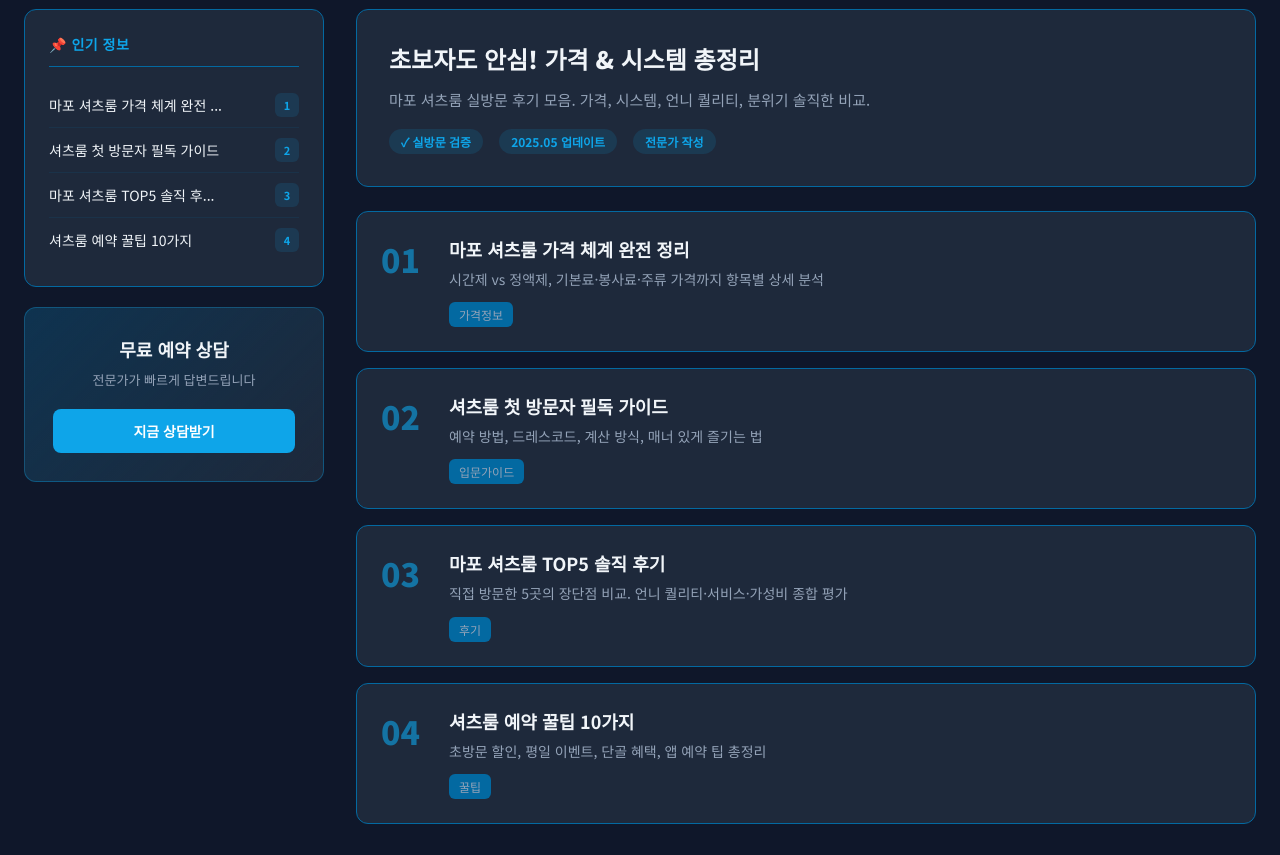
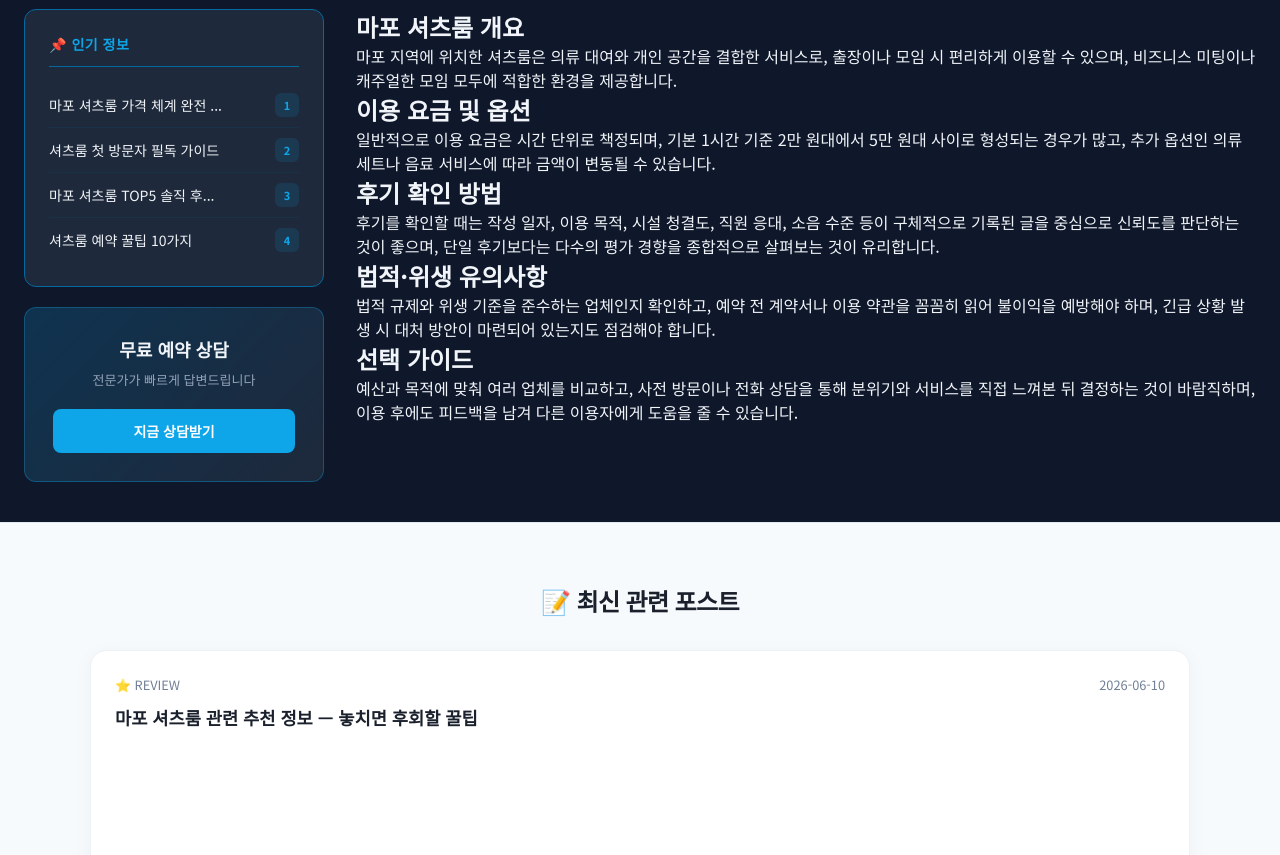
Before and after one commit to tidalhss-star/bp-sf-t3-1779642675702-364, a plain HTML site: page index.html in a window 1280 px wide. Shown: the part 340-1195 px from the top of the page. Drawn offline with Linux system fonts and the light colour scheme.

Commit message:
fix: 프롬프트 유출·한자 조각·반복 파손 제거 (1 files)

```diff
--- a/index.html
+++ b/index.html
@@ -92,62 +92,17 @@ footer{border-top:1px solid #0369a1;padding:24px 32px;text-align:center;color:#9
     </div>
   </aside>
   <main class="main-article">
-    <div class="article-header">
-      <h2>초보자도 안심! 가격 &amp; 시스템 총정리</h2>
-      <p>마포 셔츠룸 실방문 후기 모음. 가격, 시스템, 언니 퀄리티, 분위기 솔직한 비교.</p>
-      <div class="article-meta">
-        <span class="meta-tag">✓ 실방문 검증</span>
-        <span class="meta-tag">2025.05 업데이트</span>
-        <span class="meta-tag">전문가 작성</span>
-      </div>
-    </div>
-    <div class="item-card">
-        <div class="item-rank">01</div>
-        <div class="item-content">
-          <div class="item-name">마포 셔츠룸 가격 체계 완전 정리</div>
-          <div class="item-desc">시간제 vs 정액제, 기본료·봉사료·주류 가격까지 항목별 상세 분석</div>
-          <div class="item-tags">
-            <span class="tag">가격정보</span>
-
-
-          </div>
-        </div>
-      </div><div class="item-card">
-        <div class="item-rank">02</div>
-        <div class="item-content">
-          <div class="item-name">셔츠룸 첫 방문자 필독 가이드</div>
-          <div class="item-desc">예약 방법, 드레스코드, 계산 방식, 매너 있게 즐기는 법</div>
-          <div class="item-tags">
-            <span class="tag">입문가이드</span>
-
-
-          </div>
-        </div>
-      </div><div class="item-card">
-        <div class="item-rank">03</div>
-        <div class="item-content">
-          <div class="item-name">마포 셔츠룸 TOP5 솔직 후기</div>
-          <div class="item-desc">직접 방문한 5곳의 장단점 비교. 언니 퀄리티·서비스·가성비 종합 평가</div>
-          <div class="item-tags">
-            <span class="tag">후기</span>
-
-
-          </div>
-        </div>
-      </div><div class="item-card">
-        <div class="item-rank">04</div>
-        <div class="item-content">
-          <div class="item-name">셔츠룸 예약 꿀팁 10가지</div>
-          <div class="item-desc">초방문 할인, 평일 이벤트, 단골 혜택, 앱 예약 팁 총정리</div>
-          <div class="item-tags">
-            <span class="tag">꿀팁</span>
-
-
-          </div>
-        </div>
-      </div>
-
-  </main>
+<h2>마포 셔츠룸 개요</h2>
+<p>마포 지역에 위치한 셔츠룸은 의류 대여와 개인 공간을 결합한 서비스로, 출장이나 모임 시 편리하게 이용할 수 있으며, 비즈니스 미팅이나 캐주얼한 모임 모두에 적합한 환경을 제공합니다.</p>
+<h2>이용 요금 및 옵션</h2>
+<p>일반적으로 이용 요금은 시간 단위로 책정되며, 기본 1시간 기준 2만 원대에서 5만 원대 사이로 형성되는 경우가 많고, 추가 옵션인 의류 세트나 음료 서비스에 따라 금액이 변동될 수 있습니다.</p>
+<h2>후기 확인 방법</h2>
+<p>후기를 확인할 때는 작성 일자, 이용 목적, 시설 청결도, 직원 응대, 소음 수준 등이 구체적으로 기록된 글을 중심으로 신뢰도를 판단하는 것이 좋으며, 단일 후기보다는 다수의 평가 경향을 종합적으로 살펴보는 것이 유리합니다.</p>
+<h2>법적·위생 유의사항</h2>
+<p>법적 규제와 위생 기준을 준수하는 업체인지 확인하고, 예약 전 계약서나 이용 약관을 꼼꼼히 읽어 불이익을 예방해야 하며, 긴급 상황 발생 시 대처 방안이 마련되어 있는지도 점검해야 합니다.</p>
+<h2>선택 가이드</h2>
+<p>예산과 목적에 맞춰 여러 업체를 비교하고, 사전 방문이나 전화 상담을 통해 분위기와 서비스를 직접 느껴본 뒤 결정하는 것이 바람직하며, 이용 후에도 피드백을 남겨 다른 이용자에게 도움을 줄 수 있습니다.</p>
+</main>
 </div>
 
 <!-- PBN Recent Posts Feed Section -->
```
